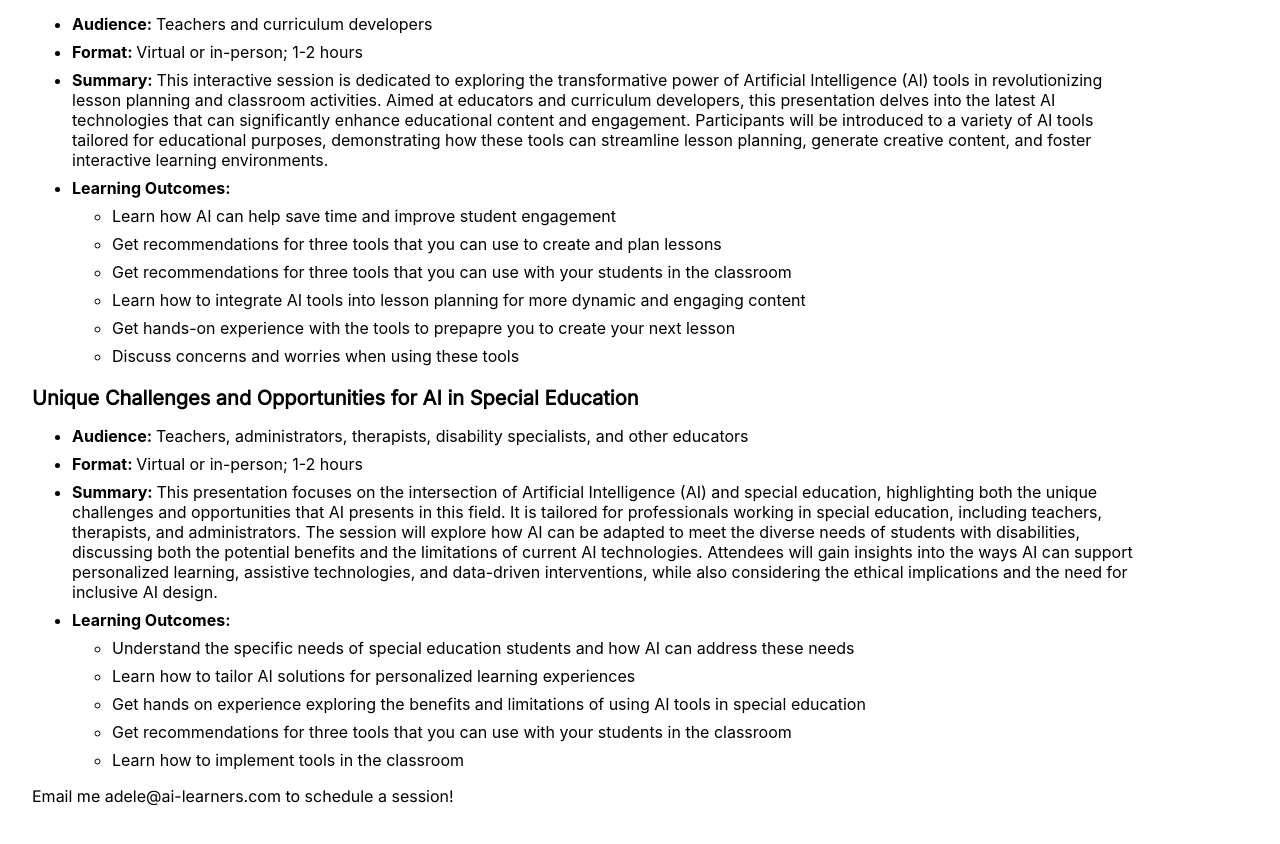
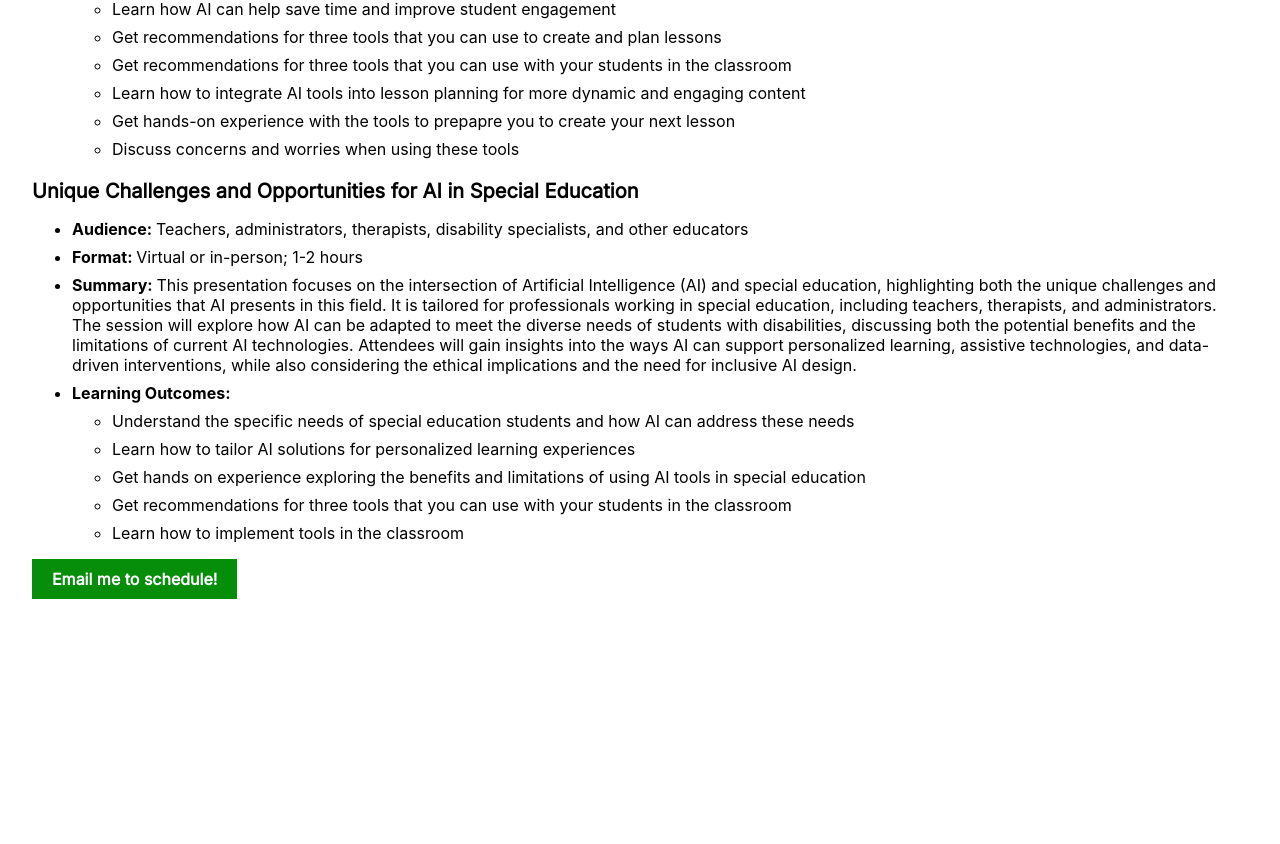
Before and after one commit to adelesmolansky/adelesmolansky.github.io, a React (Create React App) app in the folder my-app/: page /professional-development in a window 1280 px wide. Shown: the part 3534-4378 px from the top of the page. After the commit the page ends 4165 px from the top, so only its background shows below. Built offline with nearby package versions, Linux system fonts and the light colour scheme.

Commit message:
mall fix

```diff
--- a/my-app/src/pages/PD/PD.tsx
+++ b/my-app/src/pages/PD/PD.tsx
@@ -295,19 +295,17 @@ const PD = () => (
         </ul>
       </>
     ))}
-    <p>
-      {' '}
-      Email me{' '}
-      <a
-        target="_blank"
-        href="mailto:adele@ai-learners.com"
-        rel="noreferrer"
-        className="email"
-      >
-        adele@ai-learners.com
-      </a>{' '}
-      to schedule a session!
-    </p>
+    <button
+      className="schedule-button"
+      type="button"
+      onClick={() => {
+        const mailto =
+          'mailto:adele@ai-learners.com?subject=PD for K-12 Inquiry&body=Hi! I am interesed in your professional development services!';
+        window.open(mailto, '_blank');
+      }}
+    >
+      Email me to schedule!
+    </button>
   </div>
 );
 
--- a/my-app/src/pages/pages.css
+++ b/my-app/src/pages/pages.css
@@ -1,6 +1,6 @@
 .pageContainer {
   padding: 2rem;
-  max-width: 70rem;
+  max-width: 90rem;
 }
 
 .removeMarginTopFromUL {
@@ -27,6 +27,7 @@ h1 {
   font-weight: 900;
   font-size: 2.5rem;
   margin-bottom: 0;
+  margin-top: 0;
 }
 
 h2 {
```
Also changed, not shown: 1 other file (tests, documents, lock files or other folders).
